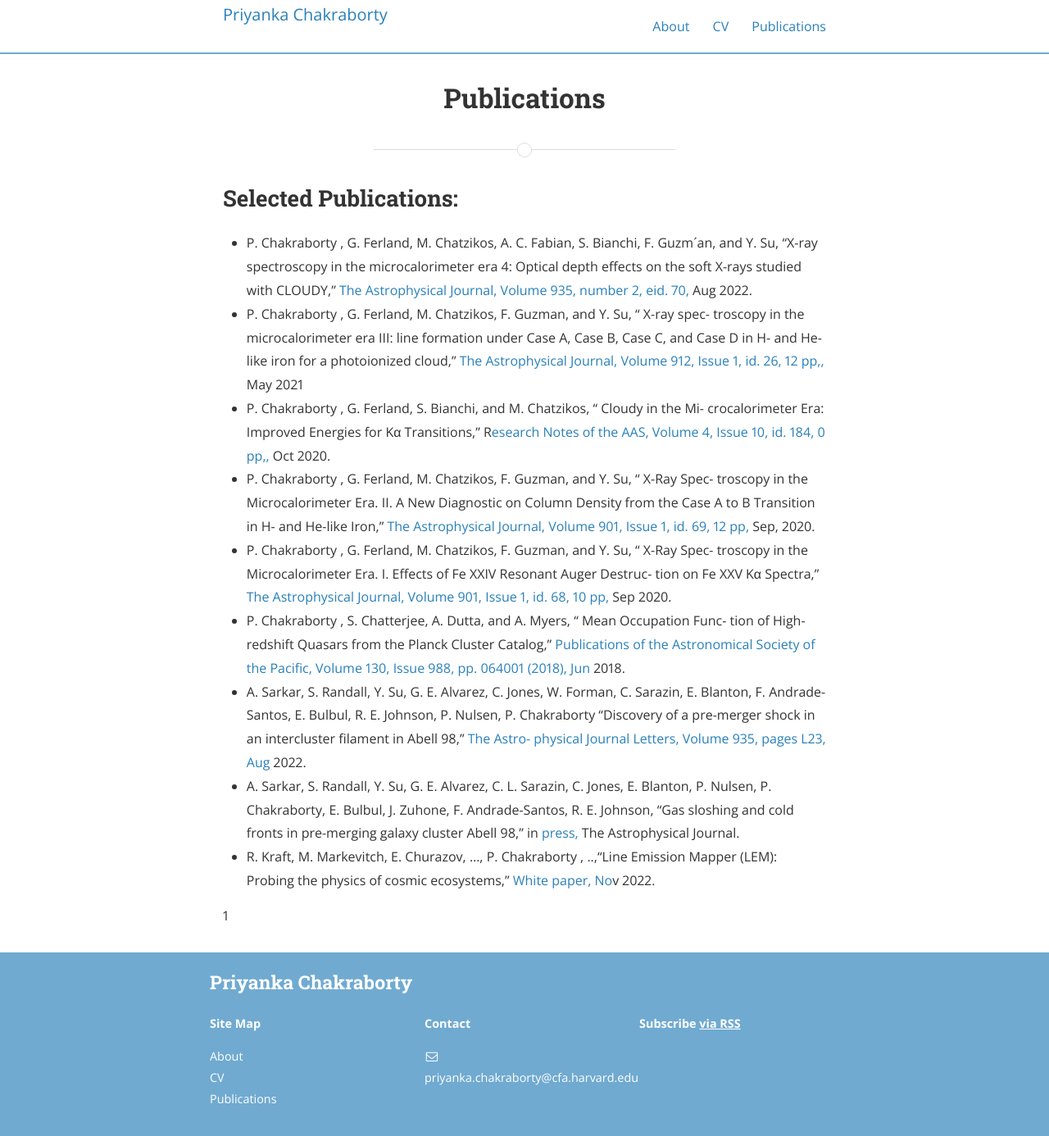
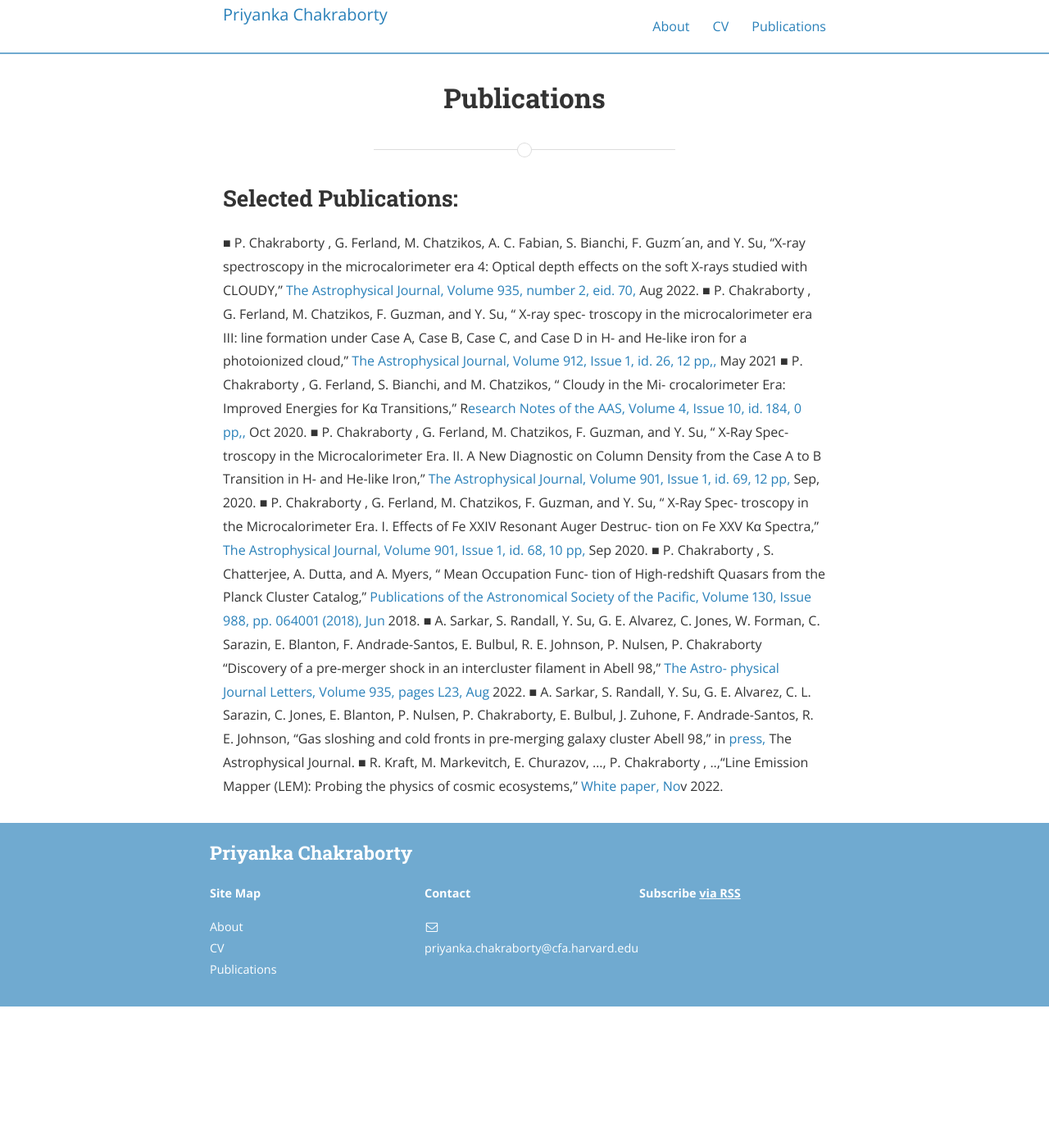
Before and after one commit to priyaastro/priyaastro.github.io, a Jekyll site: the page built from typography.md, in a window 1280 px wide and 1386 px high. Shown: the whole window at 82% size. Built offline with Jekyll 4.4.1, drawn with Linux system fonts in a browser that asks for light colours; nearby versions of some CDN libraries.

Commit message:
Update typography.md

```diff
--- a/typography.md
+++ b/typography.md
@@ -7,14 +7,12 @@
 
 <h2>Selected Publications:</h2>
 
-- P. Chakraborty , G. Ferland, M. Chatzikos, A. C. Fabian, S. Bianchi, F. Guzm´an, and Y. Su, “X-ray spectroscopy in the microcalorimeter era 4: Optical depth effects on the soft X-rays studied with CLOUDY,” [The Astrophysical Journal, Volume 935, number 2, eid. 70, ](https://ui.adsabs.harvard.edu/abs/2022ApJ...935...70C/abstract)Aug 2022.
-- P. Chakraborty , G. Ferland, M. Chatzikos, F. Guzman, and Y. Su, “ X-ray spec- troscopy in the microcalorimeter era III: line formation under Case A, Case B, Case C, and Case D in H- and He-like iron for a photoionized cloud,” [The Astrophysical Journal, Volume 912, Issue 1, id. 26, 12 pp,, ](https://ui.adsabs.harvard.edu/abs/2021arXiv210305807C/abstract)May 2021
-- P. Chakraborty , G. Ferland, S. Bianchi, and M. Chatzikos, “ Cloudy in the Mi- crocalorimeter Era: Improved Energies for Kα Transitions,” R[esearch Notes of the AAS, Volume 4, Issue 10, id. 184, 0 pp,, ](https://ui.adsabs.harvard.edu/abs/2020RNAAS...4..184C/abstract)Oct 2020.
-- P. Chakraborty , G. Ferland, M. Chatzikos, F. Guzman, and Y. Su, “ X-Ray Spec- troscopy in the Microcalorimeter Era. II. A New Diagnostic on Column Density from the Case A to B Transition in H- and He-like Iron,” [The Astrophysical Journal, Volume 901, Issue 1, id. 69, 12 pp, ](https://ui.adsabs.harvard.edu/abs/2020ApJ...901...69C/abstract)Sep, 2020.
-- P. Chakraborty , G. Ferland, M. Chatzikos, F. Guzman, and Y. Su, “ X-Ray Spec- troscopy in the Microcalorimeter Era. I. Effects of Fe XXIV Resonant Auger Destruc- tion on Fe XXV Kα Spectra,” [The Astrophysical Journal, Volume 901, Issue 1, id. 68, 10 pp, ](https://ui.adsabs.harvard.edu/abs/2020ApJ...901...68C/abstract)Sep 2020.
-- P. Chakraborty , S. Chatterjee, A. Dutta, and A. Myers, “ Mean Occupation Func- tion of High-redshift Quasars from the Planck Cluster Catalog,” [Publications of the Astronomical Society of the Pacific, Volume 130, Issue 988, pp. 064001 (2018), Jun ](https://ui.adsabs.harvard.edu/abs/2018PASP..130f4001C/abstract)2018.
-- A. Sarkar, S. Randall, Y. Su, G. E. Alvarez, C. Jones, W. Forman, C. Sarazin, E. Blanton, F. Andrade-Santos, E. Bulbul, R. E. Johnson, P. Nulsen, P. Chakraborty “Discovery of a pre-merger shock in an intercluster filament in Abell 98,” [The Astro- physical Journal Letters, Volume 935, pages L23, Aug](https://ui.adsabs.harvard.edu/abs/2022ApJ...935L..23S/abstract) 2022.
-- A. Sarkar, S. Randall, Y. Su, G. E. Alvarez, C. L. Sarazin, C. Jones, E. Blanton, P. Nulsen, P. Chakraborty, E. Bulbul, J. Zuhone, F. Andrade-Santos, R. E. Johnson, “Gas sloshing and cold fronts in pre-merging galaxy cluster Abell 98,” in[ press, ](https://ui.adsabs.harvard.edu/abs/2022arXiv221100130S/abstract)The Astrophysical Journal.
-- R. Kraft, M. Markevitch, E. Churazov, ..., P. Chakraborty , ..,“Line Emission Mapper (LEM): Probing the physics of cosmic ecosystems,” [White paper, No](https://ui.adsabs.harvard.edu/abs/2022arXiv221109827K/abstract)v 2022.
-
-1
+■ P. Chakraborty , G. Ferland, M. Chatzikos, A. C. Fabian, S. Bianchi, F. Guzm´an, and Y. Su, “X-ray spectroscopy in the microcalorimeter era 4: Optical depth effects on the soft X-rays studied with CLOUDY,” [The Astrophysical Journal, Volume 935, number 2, eid. 70, ](https://ui.adsabs.harvard.edu/abs/2022ApJ...935...70C/abstract)Aug 2022.
+■ P. Chakraborty , G. Ferland, M. Chatzikos, F. Guzman, and Y. Su, “ X-ray spec- troscopy in the microcalorimeter era III: line formation under Case A, Case B, Case C, and Case D in H- and He-like iron for a photoionized cloud,” [The Astrophysical Journal, Volume 912, Issue 1, id. 26, 12 pp,, ](https://ui.adsabs.harvard.edu/abs/2021arXiv210305807C/abstract)May 2021
+■ P. Chakraborty , G. Ferland, S. Bianchi, and M. Chatzikos, “ Cloudy in the Mi- crocalorimeter Era: Improved Energies for Kα Transitions,” R[esearch Notes of the AAS, Volume 4, Issue 10, id. 184, 0 pp,, ](https://ui.adsabs.harvard.edu/abs/2020RNAAS...4..184C/abstract)Oct 2020.
+■ P. Chakraborty , G. Ferland, M. Chatzikos, F. Guzman, and Y. Su, “ X-Ray Spec- troscopy in the Microcalorimeter Era. II. A New Diagnostic on Column Density from the Case A to B Transition in H- and He-like Iron,” [The Astrophysical Journal, Volume 901, Issue 1, id. 69, 12 pp, ](https://ui.adsabs.harvard.edu/abs/2020ApJ...901...69C/abstract)Sep, 2020.
+■ P. Chakraborty , G. Ferland, M. Chatzikos, F. Guzman, and Y. Su, “ X-Ray Spec- troscopy in the Microcalorimeter Era. I. Effects of Fe XXIV Resonant Auger Destruc- tion on Fe XXV Kα Spectra,” [The Astrophysical Journal, Volume 901, Issue 1, id. 68, 10 pp, ](https://ui.adsabs.harvard.edu/abs/2020ApJ...901...68C/abstract)Sep 2020.
+■ P. Chakraborty , S. Chatterjee, A. Dutta, and A. Myers, “ Mean Occupation Func- tion of High-redshift Quasars from the Planck Cluster Catalog,” [Publications of the Astronomical Society of the Pacific, Volume 130, Issue 988, pp. 064001 (2018), Jun ](https://ui.adsabs.harvard.edu/abs/2018PASP..130f4001C/abstract)2018.
+■ A. Sarkar, S. Randall, Y. Su, G. E. Alvarez, C. Jones, W. Forman, C. Sarazin, E. Blanton, F. Andrade-Santos, E. Bulbul, R. E. Johnson, P. Nulsen, P. Chakraborty “Discovery of a pre-merger shock in an intercluster filament in Abell 98,” [The Astro- physical Journal Letters, Volume 935, pages L23, Aug](https://ui.adsabs.harvard.edu/abs/2022ApJ...935L..23S/abstract) 2022.
+■ A. Sarkar, S. Randall, Y. Su, G. E. Alvarez, C. L. Sarazin, C. Jones, E. Blanton, P. Nulsen, P. Chakraborty, E. Bulbul, J. Zuhone, F. Andrade-Santos, R. E. Johnson, “Gas sloshing and cold fronts in pre-merging galaxy cluster Abell 98,” in[ press, ](https://ui.adsabs.harvard.edu/abs/2022arXiv221100130S/abstract)The Astrophysical Journal.
+■ R. Kraft, M. Markevitch, E. Churazov, ..., P. Chakraborty , ..,“Line Emission Mapper (LEM): Probing the physics of cosmic ecosystems,” [White paper, No](https://ui.adsabs.harvard.edu/abs/2022arXiv221109827K/abstract)v 2022.
```
